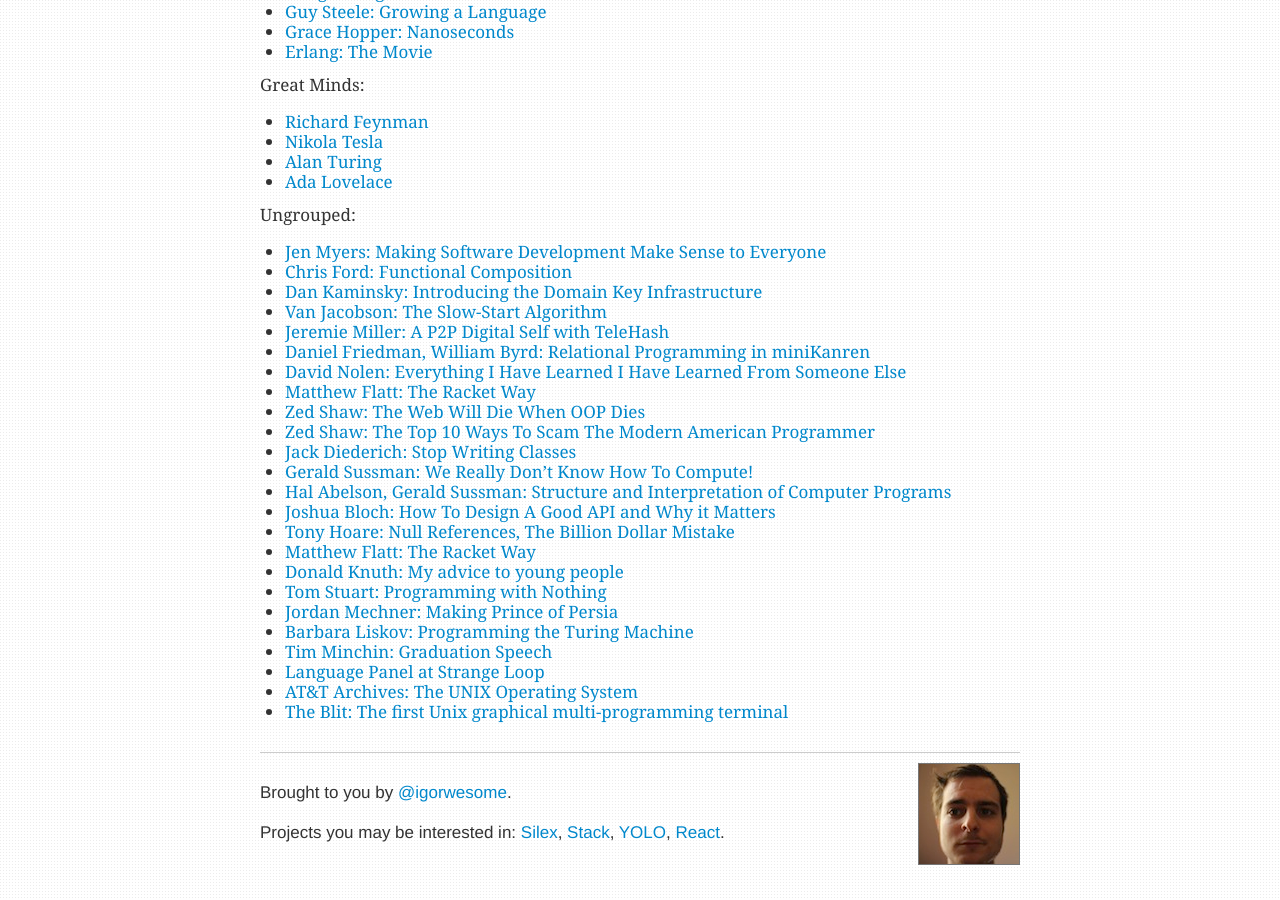
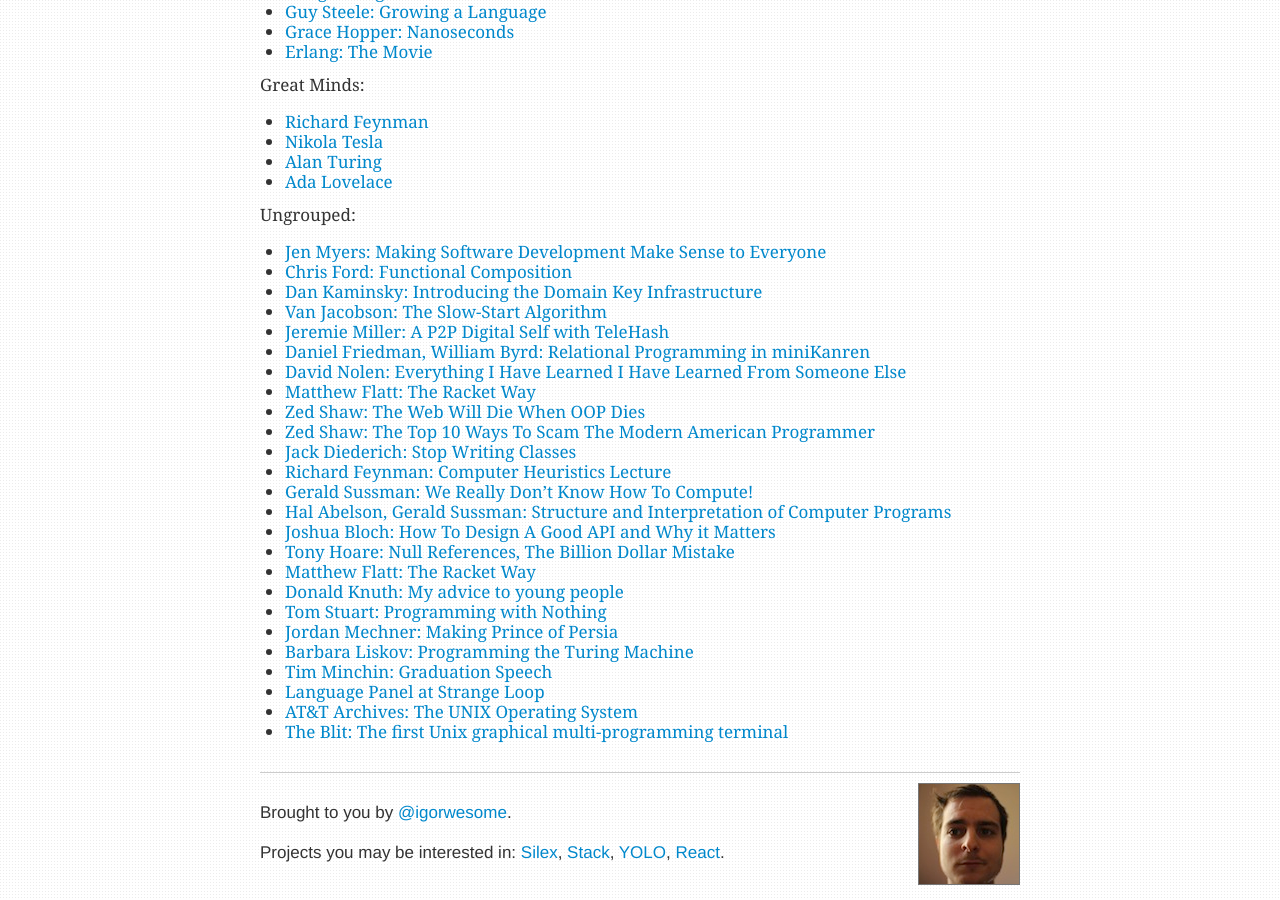
Before and after one commit to igorw/weblog, a Jekyll site: the page built from videoshelf.md, in a window 1280 px wide and 900 px high, scrolled down 723 px. Built offline with Jekyll 4.4.1, drawn with Linux system fonts in a browser that asks for light colours; Markdown is read by kramdown in place of the engine named in the settings.

Commit message:
feynman explains computers

```diff
--- a/videoshelf.md
+++ b/videoshelf.md
@@ -63,6 +63,7 @@
 * [Zed Shaw: The Web Will Die When OOP Dies](https://vimeo.com/43380467)
 * [Zed Shaw: The Top 10 Ways To Scam The Modern American Programmer](https://www.youtube.com/watch?v=neI_Pj558CY)
 * [Jack Diederich: Stop Writing Classes](https://www.youtube.com/watch?v=o9pEzgHorH0)
+* [Richard Feynman: Computer Heuristics Lecture](https://www.youtube.com/watch?v=EKWGGDXe5MA)
 * [Gerald Sussman: We Really Don't Know How To Compute!](http://www.infoq.com/presentations/We-Really-Dont-Know-How-To-Compute)
 * [Hal Abelson, Gerald Sussman: Structure and Interpretation of Computer Programs](http://groups.csail.mit.edu/mac/classes/6.001/abelson-sussman-lectures/)
 * [Joshua Bloch: How To Design A Good API and Why it Matters](https://www.youtube.com/watch?v=aAb7hSCtvGw)
```
